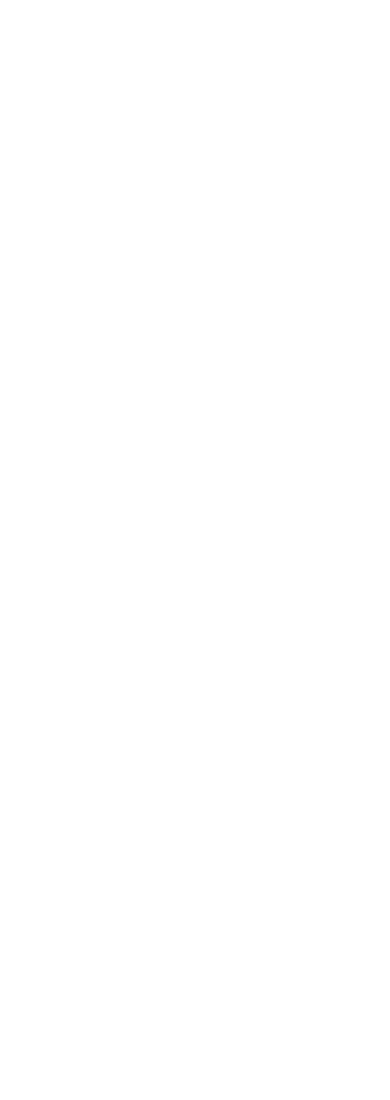
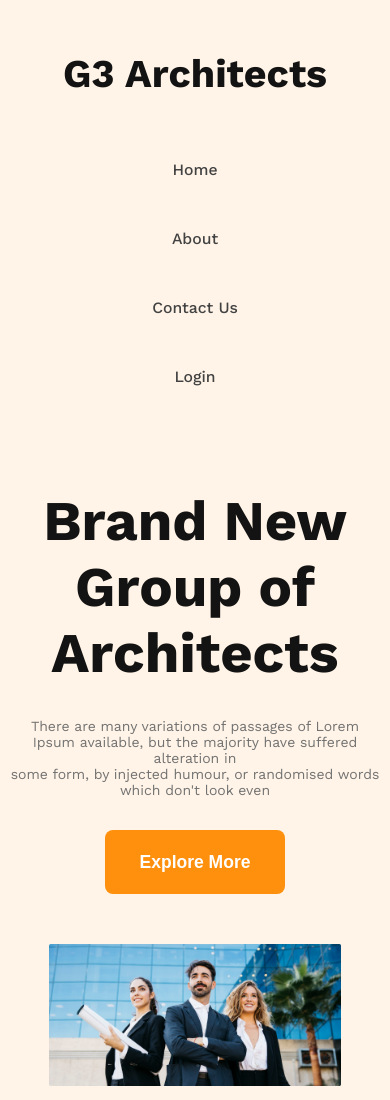
Before and after one commit to Samioul51/g3_architects_website, a plain HTML site: page index.html in a window 390 px wide. Shown: the top 1100 px of the page. Before the commit the page ends 844 px from the top, so only its background shows below. Drawn offline with nearby package versions, Linux system fonts and the light colour scheme.

Commit message:
worked on nav, banner and features section including responsiveness

```diff
--- a/index.html
+++ b/index.html
@@ -4,8 +4,42 @@
     <meta charset="UTF-8">
     <meta name="viewport" content="width=device-width, initial-scale=1.0">
     <title>G3 Architects</title>
+    <link rel="preconnect" href="https://fonts.googleapis.com">
+<link rel="preconnect" href="https://fonts.gstatic.com" crossorigin>
+<link href="https://fonts.googleapis.com/css2?family=Work+Sans:ital,wght@0,100..900;1,100..900&display=swap" rel="stylesheet">
+    <link rel="stylesheet" href="style.css">
 </head>
-<body>
+<body class="font">
+    <header>
+        <nav>
+            <p class="name dark-1">G3 Architects</p>
+            <ul class="options dark-2">
+                <li>Home</li>
+                <li>About</li>
+                <li>Contact Us</li>
+                <li>Login</li>
+            </ul>
+        </nav>
 
+        <section class="banner">
+            <p class="heading dark-1">Brand New<br>Group of Architects</p>
+            <p class="description dark-3">There are many variations of passages of Lorem Ipsum available, but the majority have suffered alteration in<br>some form, by injected humour, or randomised words which don't look even</p>
+            <button class="btn-primary">Explore More</button><img class="img-primary"src="images/banner.png" alt="">
+        </section>
+    </header>
+
+    <main>
+        <section class="features">
+            <div class="left-container">
+                <img src="images/team1.png" alt="" class="img-secondary"><img src="images/team2.png" alt="" class="img-secondary"><img src="images/team3.png" alt="" class="img-secondary"><img src="images/team4.png" alt="" class="img-secondary">
+                </div>
+                <div class="right-container">
+                    <p class="features-heading dark-1"><span id="quick" class="dark-3">Quick list</span> of Our<br><span id="fea">Features</span></p>
+                    <p class="features-description description dark-3">There are many variations of passages of Lorem Ipsum available,<br>but the majority have suffered alteration in some form, by injected<br>humour, or randomised words which don't look even</p>
+                    <button class="btn-primary">Explore More</button>
+
+            </div>
+        </section>
+    </main>
 </body>
 </html>
--- a/style.css
+++ b/style.css
@@ -2,3 +2,202 @@
     margin: 0;
     padding: 0;
 }
+
+/* Shared Styles */
+
+.font{
+  font-family: "Work Sans", sans-serif;
+  font-optical-sizing: auto;
+  font-style: normal;
+}
+
+.dark-1{
+    color:#131313;
+}
+
+.dark-2{
+    color:#424242;
+}
+
+.dark-3{
+    color:#727272;
+}
+
+.heading{
+    font-size: 4rem;
+    text-align: center;
+    font-weight: bold;
+    margin-bottom: 32px;
+}
+
+.description{
+    text-align: center;
+    margin-bottom: 32px;
+    padding-right:20px;
+}
+
+.btn-primary{
+    width: 180px;
+    height: 64px;
+    background-color: #ff900e;
+    display: block;
+    justify-self: center;
+    border:none;
+    border-radius: 8px;
+    color:#fff;
+    font-weight: 600;
+    font-size:1.25rem;
+    margin-bottom: 50px;
+}
+
+.img-primary{
+    width: 75%;
+    height: auto;
+    display: block;
+    justify-self: center;
+}
+
+
+/* Navbar and banner */
+
+header{
+    background-color: #fff4e7;
+    height:1322px;
+    margin-bottom: 130px;
+}
+
+nav{
+    display: flex;
+    justify-content: space-between;
+    align-items: center;
+}
+
+.name{
+    font-size: 2.8125rem;
+    font-weight: bold;
+    margin-top:50px;
+    margin-left: 228px;
+}
+
+nav ul li{
+    list-style: none;
+}
+
+nav ul{
+    display: flex;
+    margin-right: 240px;
+    margin-top: 63px;
+    gap:50px;
+    font-size: 1.125rem;
+    font-weight: 500;
+}
+
+.banner{
+    margin-top:102px;
+}
+
+/* Features Section */
+
+.features{
+    display: flex;
+    justify-content: center;
+    gap:73px;
+}
+
+.left-container{
+    display: grid;
+    grid-template-columns: repeat(2,1fr);
+    gap:24px;
+}
+
+.right-container{
+    display: flex;
+    flex-direction: column;
+    justify-content: center;
+}
+
+.features-heading{
+    font-size: 2.8125rem;
+    font-weight: bold;
+    margin-bottom: 24px;
+}
+
+#quick{
+    font-weight: 500;
+}
+
+#fea{
+    color:#ff900e;
+}
+
+.features-description{
+    text-align: justify;
+}
+
+/* Responsive Media Queries */
+
+@media screen and (max-width:1100px){
+    html{
+        font-size: 15px;
+    }
+
+    .description{
+        padding: 0px 10px;
+    }
+
+    nav{
+        flex-direction: column;
+        align-items: center;
+    }
+    .name{
+        margin-left: 0;
+    }
+    nav ul{
+        flex-direction: column;
+        margin-right: 0;
+        align-items: center;
+    }
+
+    .features{
+        flex-direction: column;
+        align-items: center;
+    }
+    .right-container{
+        align-items: center;
+    }
+}
+
+@media screen and (max-width:768px) {
+    html{
+        font-size: 14px;
+    }
+
+    .description{
+        padding: 0px 10px;
+    }
+
+    nav{
+        flex-direction: column;
+        align-items: center;
+    }
+    .name{
+        margin-left: 0;
+    }
+    nav ul{
+        flex-direction: column;
+        margin-right: 0;
+        align-items: center;
+    }
+
+    .features{
+        flex-direction: column;
+        align-items: center;
+    }
+
+    .left-container{
+        grid-template-columns: repeat(1,1fr);
+    }
+    .right-container{
+        align-items: center;
+    }
+}
```
